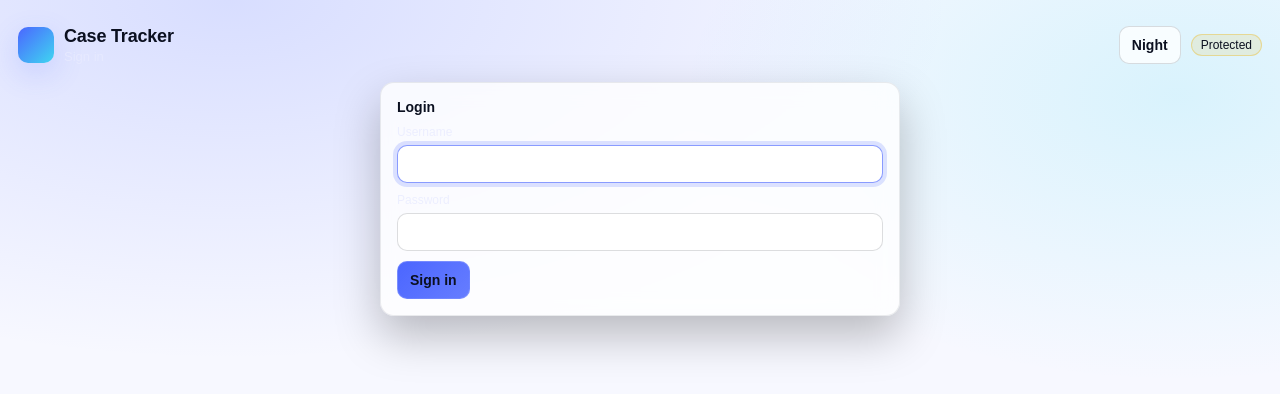
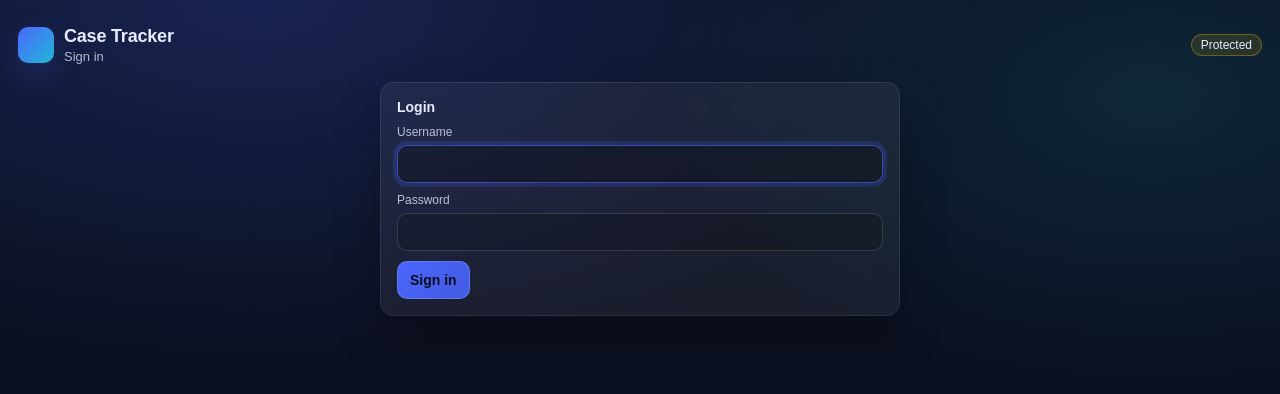
Before and after one commit to iamcode4hash/Case_Tracker, a Next.js app: page /login in a window 1280 px wide. Shown: the top 394 px of the page. Built offline with nearby package versions, Linux system fonts and the light colour scheme.

Commit message:
Remove light mode and revert create case to inline form

```diff
--- a/src/app/(protected)/admin/users/page.tsx
+++ b/src/app/(protected)/admin/users/page.tsx
@@ -8,7 +8,6 @@ import {
   resetUserPasswordAction,
   toggleUserActiveAction,
 } from "@/app/actions";
-import ThemeToggle from "@/app/ThemeToggle";
 import { getCurrentUser } from "@/lib/current-user";
 import { listUsers } from "@/lib/users";
 import styles from "@/app/ui.module.css";
@@ -58,7 +57,6 @@ export default async function UsersPage(props: {
             <Link className={styles.link} href="/">
               Cases
             </Link>
-            <ThemeToggle />
             <form action={logoutAction}>
               <button className={styles.buttonSecondary} type="submit">
                 Lock
--- a/src/app/(protected)/case/[caseId]/page.tsx
+++ b/src/app/(protected)/case/[caseId]/page.tsx
@@ -1,7 +1,6 @@
 import Link from "next/link";
 
 import { addNoteAction, logoutAction, updateCaseMetaAction } from "@/app/actions";
-import ThemeToggle from "@/app/ThemeToggle";
 import { getCaseById, listAudits, listNotes } from "@/lib/cases";
 import styles from "@/app/ui.module.css";
 
@@ -95,7 +94,6 @@ export default async function CasePage(props: {
             <Link className={styles.link} href="/dashboard">
               Dashboard
             </Link>
-            <ThemeToggle />
             {hasPassword ? (
               <form action={logoutAction}>
                 <button className={styles.buttonSecondary} type="submit">
--- a/src/app/(protected)/dashboard/page.tsx
+++ b/src/app/(protected)/dashboard/page.tsx
@@ -1,7 +1,6 @@
 import Link from "next/link";
 
 import { logoutAction } from "@/app/actions";
-import ThemeToggle from "@/app/ThemeToggle";
 import { getCurrentUser } from "@/lib/current-user";
 import { db, ensureSchema } from "@/lib/db";
 import styles from "@/app/ui.module.css";
@@ -88,7 +87,6 @@ export default async function DashboardPage() {
               Cases
             </Link>
             {current ? <span className={styles.pill}>{current.username}</span> : null}
-            <ThemeToggle />
             <form action={logoutAction}>
               <button className={styles.buttonSecondary} type="submit">
                 Lock
--- a/src/app/ThemeToggle.tsx
+++ /dev/null
@@ -1,36 +0,0 @@
-"use client";
-
-import { useEffect, useMemo, useState } from "react";
-
-import styles from "@/app/ui.module.css";
-
-type Theme = "dark" | "light";
-
-function getInitialTheme(): Theme {
-  if (typeof window === "undefined") return "dark";
-  const stored = window.localStorage.getItem("ct_theme");
-  if (stored === "dark" || stored === "light") return stored;
-  return window.matchMedia?.("(prefers-color-scheme: light)")?.matches ? "light" : "dark";
-}
-
-export default function ThemeToggle() {
-  const initial = useMemo(() => getInitialTheme(), []);
-  const [theme, setTheme] = useState<Theme>(initial);
-
-  useEffect(() => {
-    const root = document.documentElement;
-    root.dataset.theme = theme;
-    window.localStorage.setItem("ct_theme", theme);
-  }, [theme]);
-
-  return (
-    <button
-      type="button"
-      onClick={() => setTheme((t) => (t === "dark" ? "light" : "dark"))}
-      className={styles.themeButton}
-      aria-label="Toggle theme"
-    >
-      {theme === "dark" ? "Light" : "Night"}
-    </button>
-  );
-}
--- a/src/app/globals.css
+++ b/src/app/globals.css
@@ -11,20 +11,6 @@
   --ct-input-border: rgba(255, 255, 255, 0.14);
   --ct-accent: rgba(75, 102, 255, 1);
   --ct-link: #b9c4ff;
-}
-
-html[data-theme="light"] {
-  --ct-fg: #0b1020;
-  --ct-muted: rgba(11, 16, 32, 0.72);
-  --ct-shell-bg: radial-gradient(1200px 600px at 18% 0%, rgba(75, 102, 255, 0.18), rgba(255, 255, 255, 0) 60%),
-    radial-gradient(900px 520px at 92% 12%, rgba(34, 211, 238, 0.14), rgba(255, 255, 255, 0) 55%),
-    #f7f8ff;
-  --ct-card-bg: rgba(255, 255, 255, 0.78);
-  --ct-card-border: rgba(11, 16, 32, 0.08);
-  --ct-input-bg: rgba(255, 255, 255, 0.9);
-  --ct-input-bg-focus: rgba(255, 255, 255, 1);
-  --ct-input-border: rgba(11, 16, 32, 0.14);
-  --ct-link: #2c49ff;
 }
 
 html,
@@ -52,10 +38,6 @@ a {
   text-decoration: none;
 }
 
-html[data-theme="light"] {
-  color-scheme: light;
-}
-
-html:not([data-theme="light"]) {
+html {
   color-scheme: dark;
 }
--- a/src/app/login/page.tsx
+++ b/src/app/login/page.tsx
@@ -1,5 +1,4 @@
 import { loginAction } from "@/app/actions";
-import ThemeToggle from "@/app/ThemeToggle";
 import styles from "@/app/ui.module.css";
 
 export const dynamic = "force-dynamic";
@@ -20,10 +19,7 @@ export default function LoginPage(props: {
               <div className={styles.subtitle}>Sign in</div>
             </div>
           </div>
-          <div className={styles.buttonRow}>
-            <ThemeToggle />
-            <span className={`${styles.pill} ${styles.pillYellow}`}>Protected</span>
-          </div>
+          <span className={`${styles.pill} ${styles.pillYellow}`}>Protected</span>
         </header>
 
         {error ? <div className={styles.notice}>Invalid username or password</div> : null}
--- a/src/app/ui.module.css
+++ b/src/app/ui.module.css
@@ -173,26 +173,6 @@
   border-radius: 10px;
   cursor: pointer;
   transition: transform 120ms ease, background 120ms ease;
-}
-
-.themeButton {
-  border: 1px solid var(--ct-input-border);
-  background: var(--ct-card-bg);
-  color: var(--ct-fg);
-  padding: 10px 12px;
-  font-size: 14px;
-  font-weight: 680;
-  border-radius: 10px;
-  cursor: pointer;
-  transition: transform 120ms ease, background 120ms ease;
-}
-
-.themeButton:hover {
-  transform: translateY(-1px);
-}
-
-.themeButton:active {
-  transform: translateY(0px);
 }
 
 .button:hover,
@@ -440,33 +420,6 @@
   justify-content: center;
 }
 
-.modalOverlay {
-  position: fixed;
-  inset: 0;
-  background: rgba(0, 0, 0, 0.55);
-  backdrop-filter: blur(6px);
-  display: flex;
-  align-items: center;
-  justify-content: center;
-  padding: 18px;
-  z-index: 50;
-}
-
-.modalCard {
-  width: 100%;
-  max-width: 760px;
-  max-height: calc(100vh - 42px);
-  overflow: auto;
-}
-
-.modalHeader {
-  display: flex;
-  align-items: center;
-  justify-content: space-between;
-  gap: 12px;
-  margin-bottom: 10px;
-}
-
 @media (max-width: 900px) {
   .grid,
   .split,
--- a/src/app/unlock/page.tsx
+++ b/src/app/unlock/page.tsx
@@ -1,5 +1,4 @@
 import { unlockAction } from "@/app/actions";
-import ThemeToggle from "@/app/ThemeToggle";
 import styles from "@/app/ui.module.css";
 
 export const dynamic = "force-dynamic";
@@ -20,10 +19,7 @@ export default function UnlockPage(props: {
               <div className={styles.subtitle}>Access required</div>
             </div>
           </div>
-          <div className={styles.buttonRow}>
-            <ThemeToggle />
-            <span className={`${styles.pill} ${styles.pillYellow}`}>Protected</span>
-          </div>
+          <span className={`${styles.pill} ${styles.pillYellow}`}>Protected</span>
         </header>
 
         {error ? (
```
Also changed, not shown: src/app/(protected)/CreateCaseModal.tsx (deleted, +0 -86 lines), src/app/(protected)/page.tsx (+72 -10 lines).
